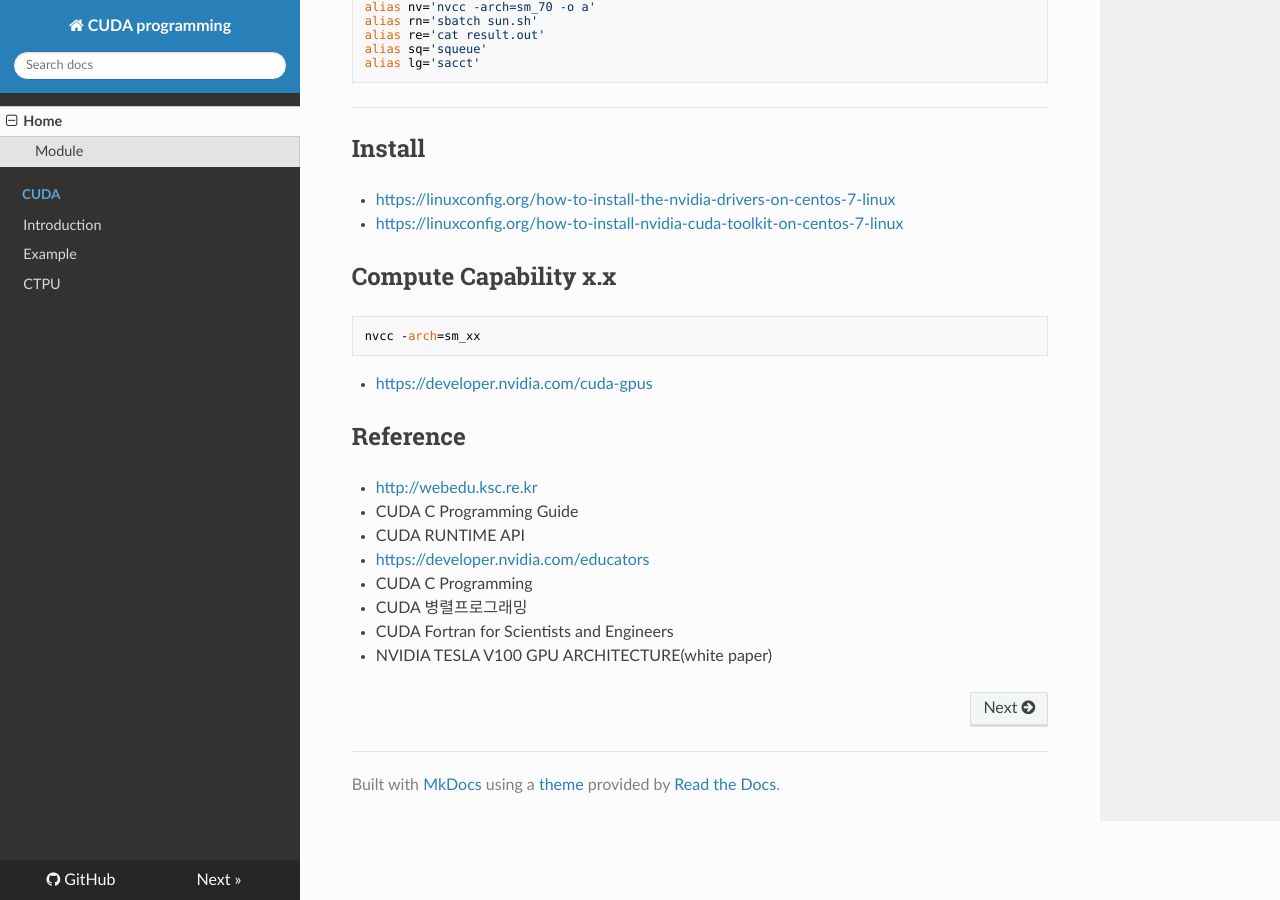
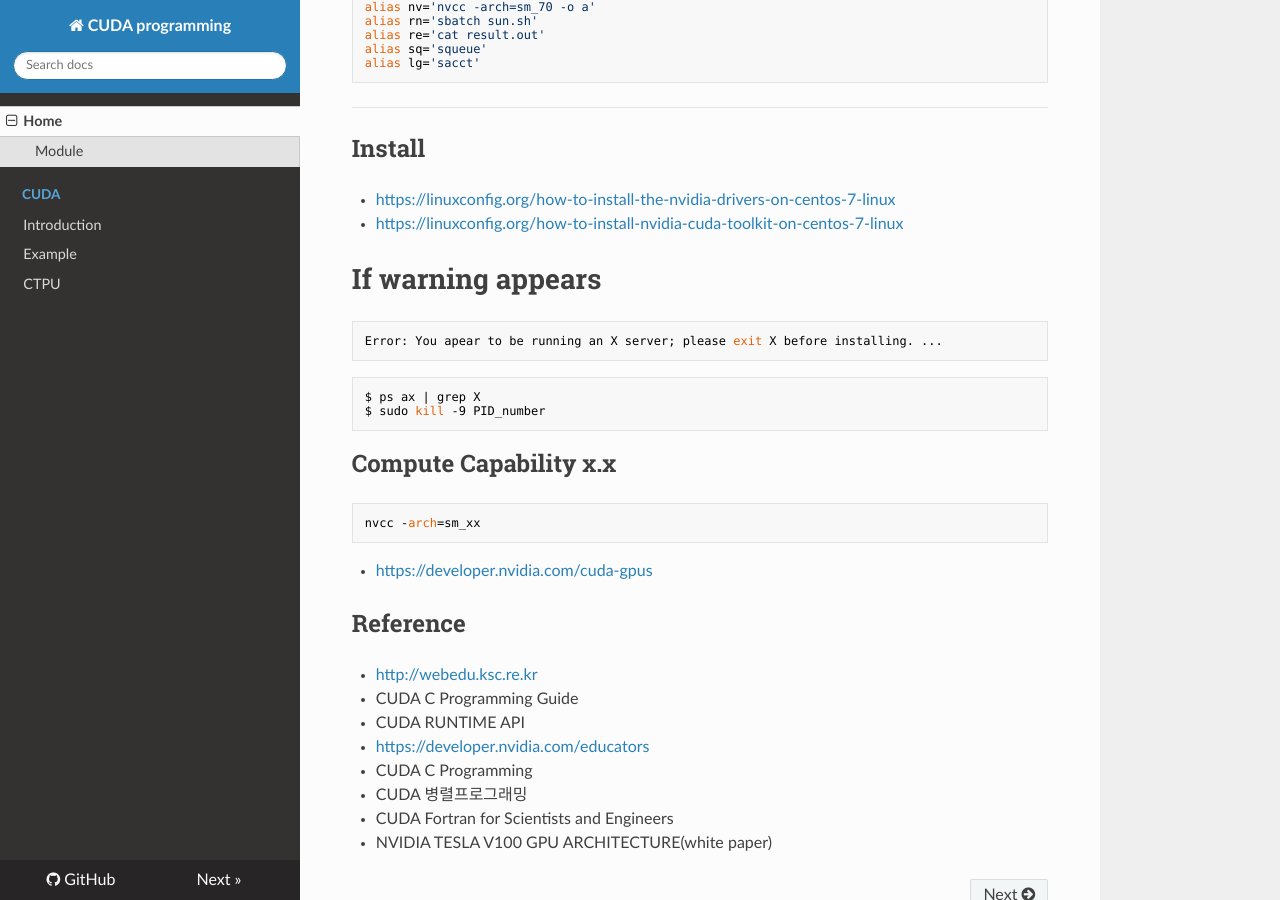
Before and after one commit to WonyoungCho/CUDA, an MkDocs documentation site: the page built from docs/index.md, in a window 1280 px wide and 900 px high, scrolled down 422 px. Built offline with MkDocs 1.6.1, drawn with Linux system fonts in a browser that asks for light colours; nearby versions of some CDN libraries; old or Windows-style settings are respelled for this version of MkDocs.

Commit message:
Update index.md

````diff
--- a/docs/index.md
+++ b/docs/index.md
@@ -23,6 +23,15 @@ alias lg='sacct'
 - <https://linuxconfig.org/how-to-install-the-nvidia-drivers-on-centos-7-linux>
 - <https://linuxconfig.org/how-to-install-nvidia-cuda-toolkit-on-centos-7-linux>
 
+# If warning appears
+```sh
+Error: You apear to be running an X server; please exit X before installing. ...
+```
+```sh
+$ ps ax | grep X
+$ sudo kill -9 PID_number
+```
+
 ## Compute Capability x.x
 ```sh
 nvcc -arch=sm_xx
````
